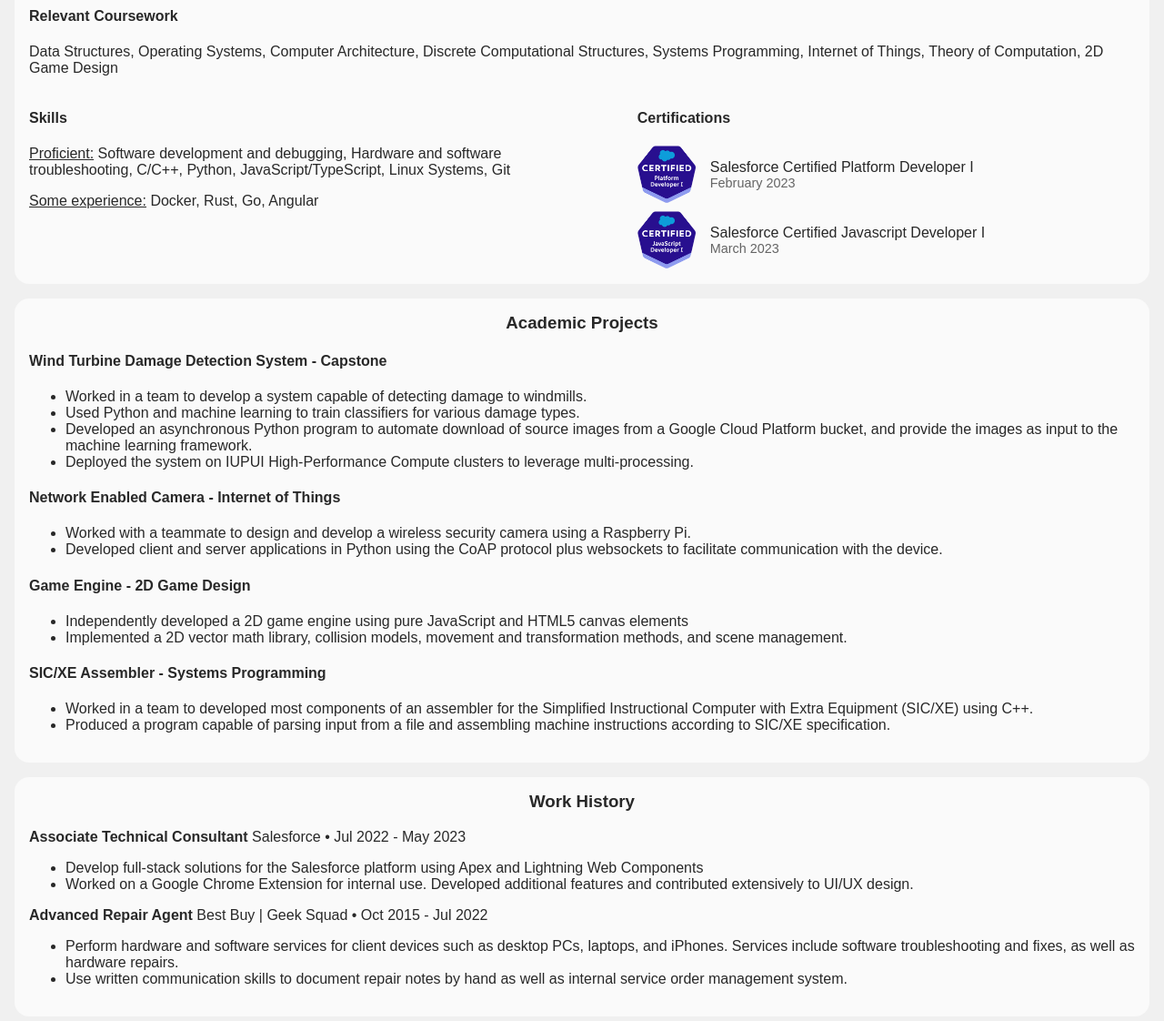
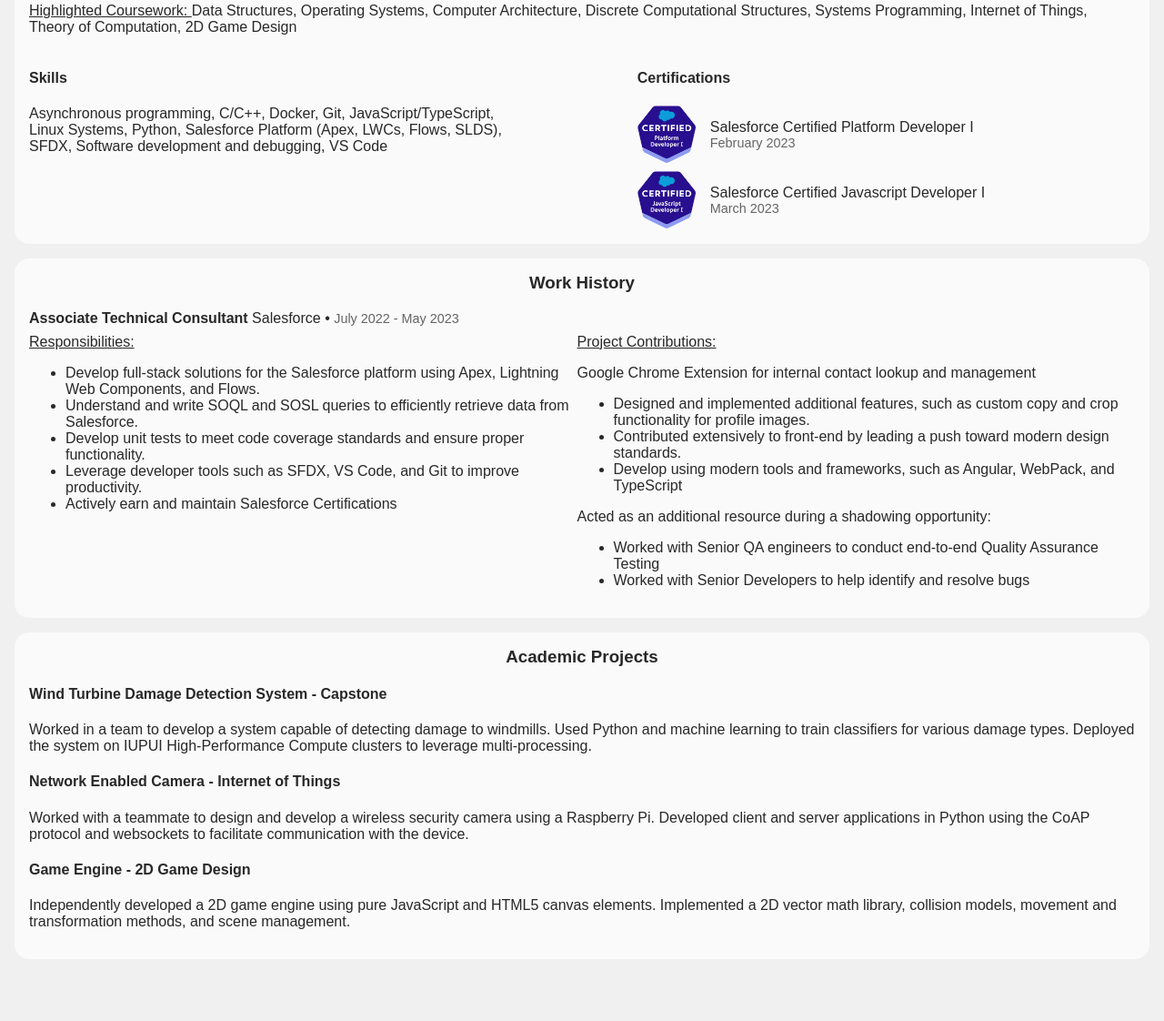
Before and after one commit to tmanifold/resume, a plain HTML site: page index.html in a window 1280 px wide. Shown: the part 296-1418 px from the top of the page at 91% size. After the commit the page ends 1366 px from the top, so only its background shows below. Drawn offline with Linux system fonts and the light colour scheme.

Commit message:
update resume

```diff
--- a/index.html
+++ b/index.html
@@ -21,7 +21,7 @@
 	<div class="container">
 		<div id="header-card" class="card">
 			<div class="card-content">
-				<div id="contact">
+				<div id="contact" class="text-align_left">
 					<ul>
 						<li>(317) 753-3369</li>
 						<li>Indianapolis, IN</li>
@@ -33,9 +33,9 @@
 					</ul>
 				</div>
 				<div id="header-name">
-					<h2>Tyler Manifold</h2>
+					<h1>Tyler Manifold</h1>
 				</div>
-				<div id="links">
+				<div id="links" class="text-align_right">
 					<ul>
 						<li>
 							<a href="https://tmanifold.github.io/resume" alt="Resume">tmanifold.github.io/resume</a>
@@ -71,9 +71,8 @@
 
 					</div>
 					<div id="coursework">
-						<h4>Relevant Coursework</h4>
 						<p>
-							Data Structures, Operating Systems, Computer
+							<u>Highlighted Coursework: </u>Data Structures, Operating Systems, Computer
 							Architecture, Discrete Computational Structures, Systems
 							Programming, Internet of Things, Theory of Computation,
 							2D Game Design
@@ -84,12 +83,17 @@
 					<div id="skills" class="skillbox">
 						<h4>Skills</h4>
 						<p>
-							<u>Proficient:</u> Software development and debugging,
-							Hardware and software troubleshooting, C/C++, Python,
-							JavaScript/TypeScript, Linux Systems, Git
-						</p>
-						<p>
-							<u>Some experience:</u> Docker, Rust, Go, Angular
+							Asynchronous programming,
+							C/C++,
+							Docker,
+							Git,
+							JavaScript/TypeScript,
+							Linux Systems,
+							Python,
+							Salesforce Platform (Apex, LWCs, Flows, SLDS),
+							SFDX,
+							Software development and debugging,
+							VS Code
 						</p>
 					</div>
 					<div id="certs" class="skillbox">
@@ -121,89 +125,89 @@
 			</div>
 		</div>
 		<div class="card">
-			<h3>Academic Projects</h3>
-			<div class="card-content">
-				<h4>Wind Turbine Damage Detection System - Capstone</h4>
+			<h3>Work History</h3>
+			<div class="card-content work-history">
+				<div class="work-history-item">
+					<strong>Associate Technical Consultant</strong> Salesforce &bullet;
+					<span class="text-date">July 2022 - May 2023</span>
+					<div class="work-history-item_details">
+						<div class="work-history-item_info">
+							<u>Responsibilities:</u>
+							<p>
 								<ul>
-					<li>
-						Worked in a team to develop a system capable of
-						detecting damage to windmills.
-					</li>
-					<li>
-						Used Python and machine learning to train
-						classifiers for various damage types.
-					</li>
-					<li>
-						Developed an asynchronous Python program to automate
-						download of source images from a Google Cloud
-						Platform bucket, and provide the images as input to
-						the machine learning framework.
-					</li>
-					<li>
-						Deployed the system on IUPUI High-Performance
-						Compute clusters to leverage multi-processing.
-					</li>
+									<li>Develop full-stack solutions for the Salesforce platform using Apex, Lightning Web Components, and Flows.</li>
+									<li>Understand and write SOQL and SOSL queries to efficiently retrieve data from Salesforce.</li>
+									<li>Develop unit tests to meet code coverage standards and ensure proper functionality.</li>
+									<li>Leverage developer tools such as SFDX, VS Code, and Git to improve productivity.</li>
+									<li>Actively earn and maintain Salesforce Certifications</li>
 								</ul>
-				<h4>Network Enabled Camera - Internet of Things</h4>
+							</p>
+						</div>
+						<div class="work-history-item_info">
+							<u>Project Contributions:</u>
+							<p>
+								Google Chrome Extension for internal contact lookup and management
 								<ul>
-					<li>
-						Worked with a teammate to design and develop a
-						wireless security camera using a Raspberry Pi.
-					</li>
-					<li>
-						Developed client and server applications in Python
-						using the CoAP protocol plus websockets to
-						facilitate communication with the device.
-					</li>
-				</ul>
-				<h4>Game Engine - 2D Game Design</h4>
-				<ul>
-					<li>
-						Independently developed a 2D game engine using pure
-						JavaScript and HTML5 canvas elements
-					</li>
-					<li>
-						Implemented a 2D vector math library, collision
-						models, movement and transformation methods, and
-						scene management.
-					</li>
-				</ul>
-				<h4>SIC/XE Assembler - Systems Programming</h4>
-				<ul>
-					<li>
-						Worked in a team to developed most components of an
-						assembler for the Simplified Instructional Computer
-						with Extra Equipment (SIC/XE) using C++.
-					</li>
-					<li>
-						Produced a program capable of parsing input from a
-						file and assembling machine instructions according
-						to SIC/XE specification.
-					</li>
-				</ul>
-			</div>
-		</div>
-		<div class="card">
-			<h3>Work History</h3>
-			<div class="card-content">
-				<p>
-					<strong>Associate Technical Consultant</strong> Salesforce &bullet;
-					Jul 2022 - May 2023
-					<ul>
-						<li>Develop full-stack solutions for the Salesforce platform using Apex and Lightning Web Components</li>
-						<li>Worked on a Google Chrome Extension for internal use. Developed additional features and contributed extensively to UI/UX design.</li>
+									<li>Designed and implemented additional features, such as custom copy and crop functionality for profile images.</li>
+									<li>Contributed extensively to front-end by leading a push toward modern design standards.</li>
+									<li>Develop using modern tools and frameworks, such as Angular, WebPack, and TypeScript</li>
 								</ul>
 							</p>
 							<p>
+								Acted as an additional resource during a shadowing opportunity:
+								<ul>
+									<li>Worked with Senior QA engineers to conduct end-to-end Quality Assurance Testing</li>
+									<li>Worked with Senior Developers to help identify and resolve bugs</li>
+								</ul>
+
+							</div>
+						</div>
+					</div>
+					<!-- <div class="work-history-item">
 						<strong>Advanced Repair Agent</strong> Best Buy | Geek Squad &bullet;
-					Oct 2015 - Jul 2022
+						<span class="text-date">October 2015 - July 2022</span>
 						<ul>
 							<li>Perform hardware and software services for client devices such as desktop PCs, laptops, and iPhones. Services include software troubleshooting and fixes, as well as hardware repairs.</li>
 							<li>Use written communication skills to document repair notes by hand as well as internal service order management system.</li>
 						</ul>
+					</div> -->
+				</div>
+			</div>
+			<div class="card">
+				<h3>Academic Projects</h3>
+				<div class="card-content">
+					<h4>Wind Turbine Damage Detection System - Capstone</h4>
+					<p>
+						Worked in a team to develop a system capable of
+						detecting damage to windmills.
+
+						Used Python and machine learning to train
+						classifiers for various damage types.
+
+						Deployed the system on IUPUI High-Performance
+						Compute clusters to leverage multi-processing.
+					</p>
+					<h4>Network Enabled Camera - Internet of Things</h4>
+					<p>
+						Worked with a teammate to design and develop a
+						wireless security camera using a Raspberry Pi.
+
+						Developed client and server applications in Python
+						using the CoAP protocol and websockets to
+						facilitate communication with the device.
+					</p>
+					<h4>Game Engine - 2D Game Design</h4>
+					<p>
+						Independently developed a 2D game engine using pure
+						JavaScript and HTML5 canvas elements.
+
+						Implemented a 2D vector math library, collision
+						models, movement and transformation methods, and
+						scene management.
 					</p>
 				</div>
 			</div>
+
 		</div>
 		<script>
 			let links = document.querySelectorAll('a');
--- a/style.css
+++ b/style.css
@@ -64,11 +64,11 @@ hr {
 	padding: 0px;
 }
 
-#contact {
+.text-align_left {
 	text-align: left;
 }
 
-#links {
+.text-align_right {
 	text-align: right;
 }
 
@@ -131,6 +131,21 @@ hr {
 	flex-flow: column nowrap;
 }
 
+.work-history-item_details {
+	display: flex;
+	flex-flow: row nowrap;
+	margin-top: 0.5rem;
+	/* border: 1px solid red; */
+}
+
+.work-history-item_info ul {
+	list-style-position: outside;
+}
+
+.work-history-item_details > .work-history-item_info {
+	/* border: 1px dashed blue; */
+}
+
 @media only screen {
 
 	.card > h3 {
@@ -164,7 +179,7 @@ hr {
 
 @media print {
 	body {
-        font-size: 75%;
+        font-size: 76%;
         background-color: unset;
     }
 
@@ -179,7 +194,8 @@ hr {
 	}
 
 	ul {
-		margin: 0px;
+		/* margin: 0px; */
+		padding-left: 1rem;
 	}
 
 	#header-card {
@@ -189,6 +205,8 @@ hr {
 
     #header-card > .card-content {
         border: none;
+		padding-top: 0px;
+		padding-bottom: 0px;
     }
 
 	.card {
@@ -198,7 +216,7 @@ hr {
 	}
 
     .card > .card-content {
-        border-top: 1px solid lightgrey;
+        border: 1px solid lightgrey;
         border-radius: 0.5em;
         padding: 0.5em;
     }
```
Lines whose indentation alone changed are shown as unchanged.
